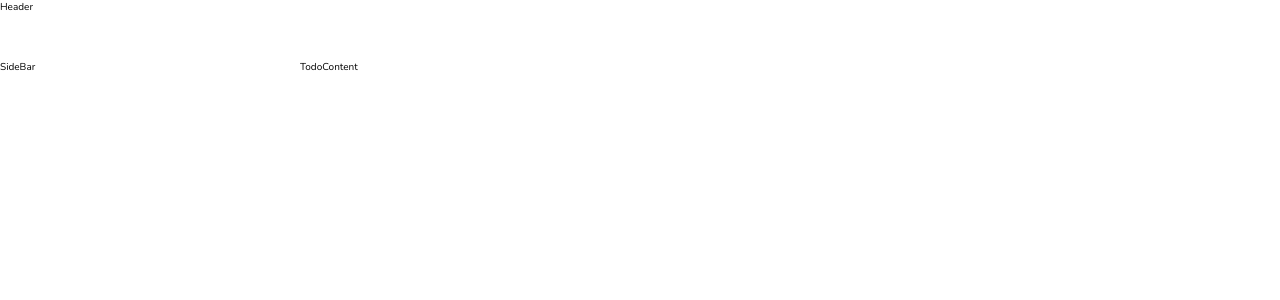
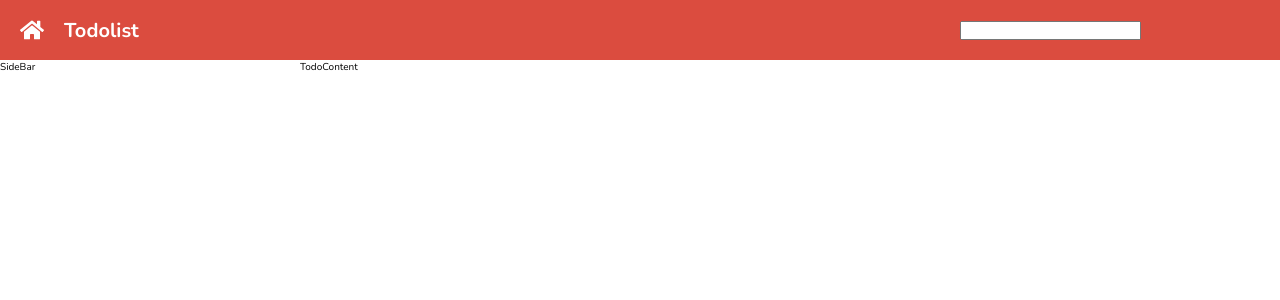
Before and after one commit to pornrapat309/cc15-todolist-pornrapat, a React (Create React App) app: page / in a window 1280 px wide. Shown: the top 300 px of the page. Built offline with nearby package versions, Linux system fonts and the light colour scheme.

Commit message:
finish: step-5 header-customize

```diff
--- a/package.json
+++ b/package.json
@@ -5,6 +5,7 @@
   "dependencies": {
     "react": "^18.2.0",
     "react-dom": "^18.2.0",
+    "react-icons": "^4.10.1",
     "react-scripts": "5.0.1",
     "sass": "^1.66.1"
   },
--- a/src/App.js
+++ b/src/App.js
@@ -1,9 +1,22 @@
 import './App.scss';
+import {FaHome} from 'react-icons/fa';
 
 function App() {
   return (
     <div className='todo'>
-        <div className="todo__header">Header</div>
+        <div className="todo__header">
+          <header className='header'>
+            <div className='header__logo'>
+              <FaHome />
+            </div>
+            <div className='header__text'>
+              <h1>Todolist</h1>
+              </div>
+            <div className='header__search'>
+              <input />
+            </div>
+          </header>
+        </div>
         <div className="todo__sidebar">SideBar</div>
         <div classNAme="todo__content">TodoContent</div>
     </div>
--- a/src/App.scss
+++ b/src/App.scss
@@ -1,3 +1,5 @@
+@import "./index.scss";
+
 $header-height: 60px;
 $sidebar-width: 300px;
 
@@ -36,3 +38,29 @@ $sidebar-width: 300px;
         // background-color: bisque;
     }
 }
+
+.header {
+    background-color: $primary;
+    color: $grey-light;
+    height: $header-height;
+    padding: 5px 20px;
+    display: flex;
+    align-items: center;
+    gap: 20px;
+
+    &__logo {
+        display: flex;
+        cursor: pointer;
+        font-size: 2.4rem;
+        color: $white;
+    }
+
+    &__text {
+        flex: 1;
+        color: $white;
+    }
+
+    &__search {
+        min-width: 300px;
+    }
+}
```
Also changed, not shown: 2 other files (tests, documents, lock files or other folders).
